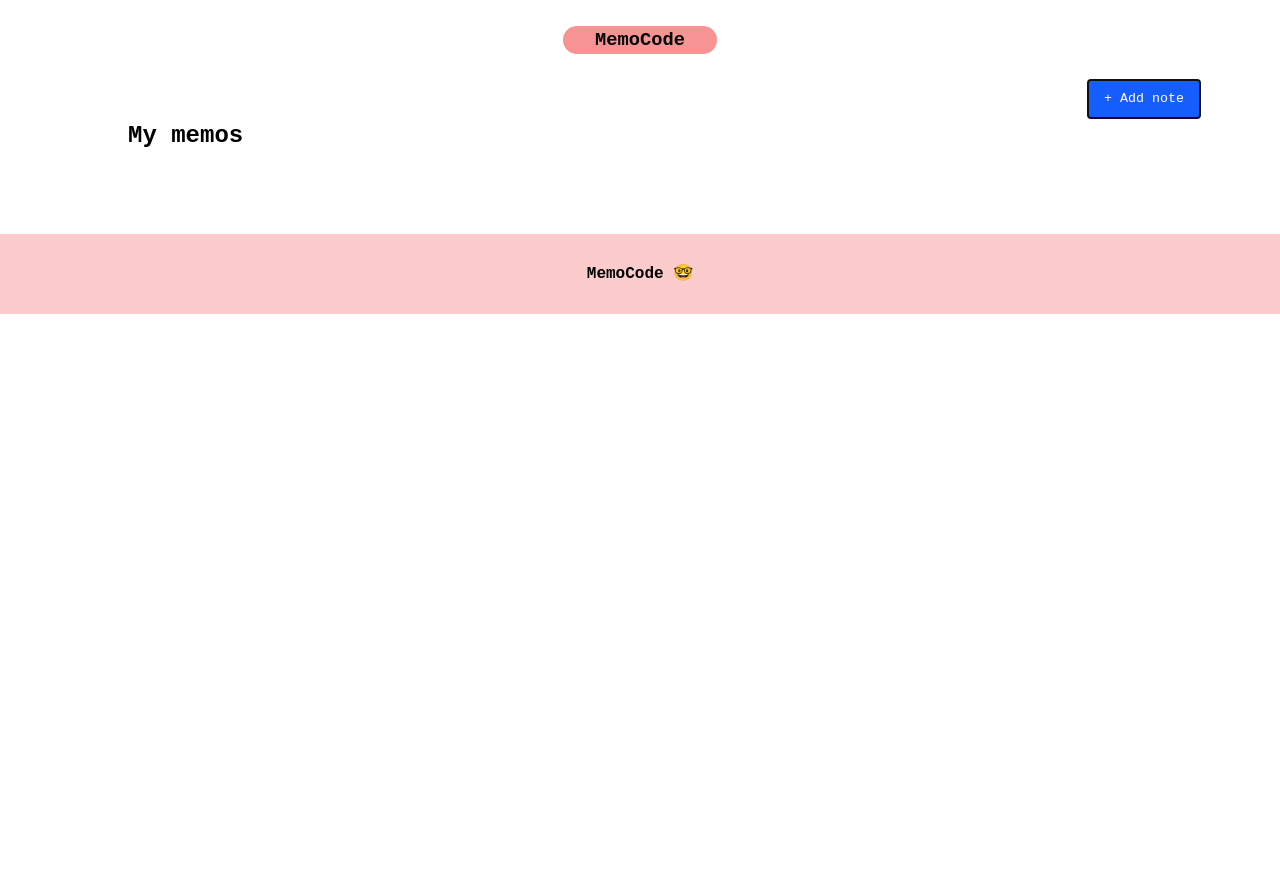
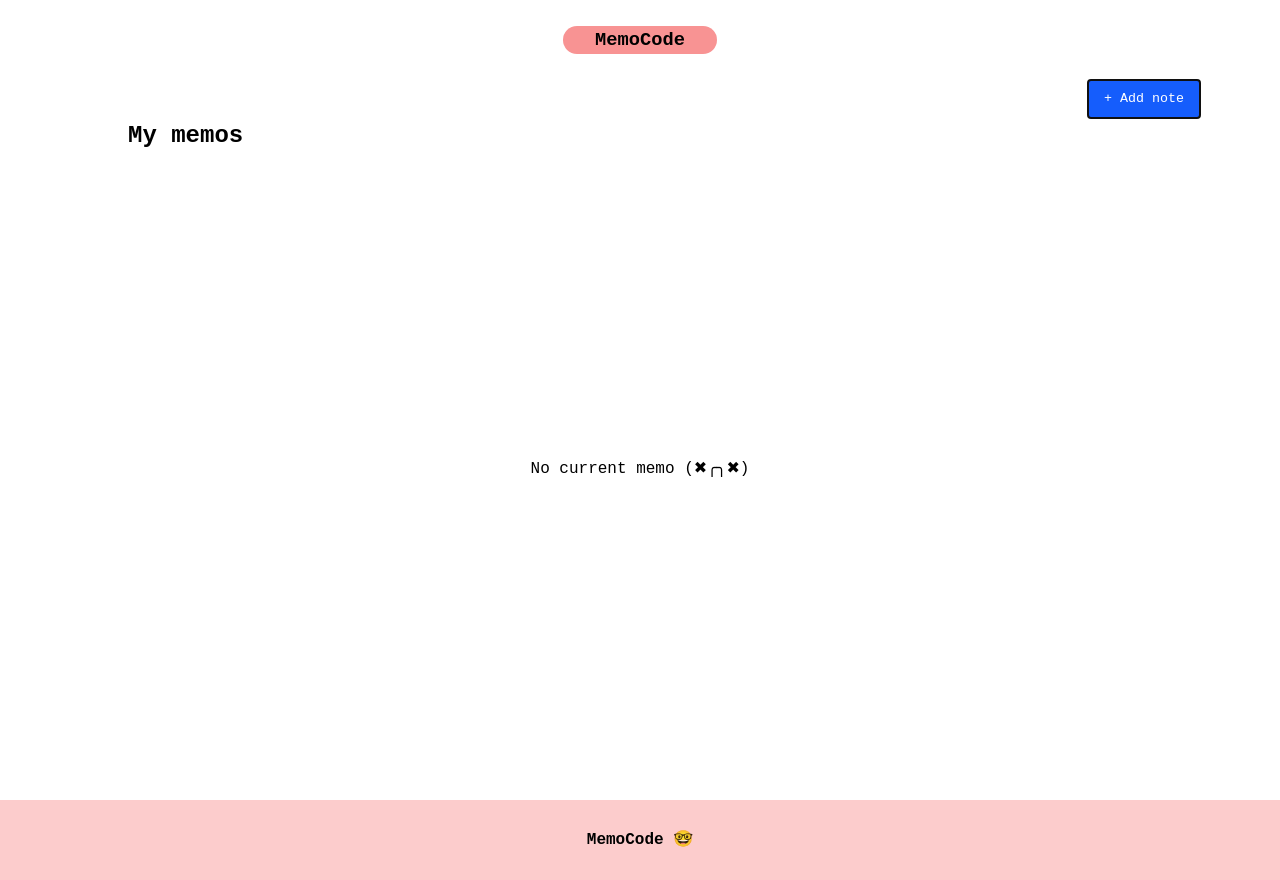
Before and after one commit to vickyfrosties/MemoCode, a React (Vite) app: page / in a window 1280 px wide. Before the commit the page ends 800 px from the top, so only its background shows below. Built offline with nearby package versions, Linux system fonts and the light colour scheme.

Commit message:
style: add SCSS style readjustements and add Footer component

```diff
--- a/src/App.jsx
+++ b/src/App.jsx
@@ -7,6 +7,7 @@ import AddNoteButton from "./containers/AddNote/AddNoteButton";
 import { nanoid } from "nanoid";
 import { Route, Routes } from "react-router";
 import { useNavigate } from "react-router";
+import Footer from "./components/Footer/Footer";
 
 function App() {
   const [formData, setFormData] = useState({
@@ -66,9 +67,7 @@ function App() {
         </Routes>
       </section>
 
-      <footer className="footer">
-        <p>MemoCode 🤓</p>
-      </footer>
+      <Footer />
     </>
   );
 }
--- a/src/App.scss
+++ b/src/App.scss
@@ -12,18 +12,12 @@ body,
   height: 100%;
   margin: 0;
   padding: 0;
+  position: relative;
 }
 
 .main-container {
-  flex: 1;
   padding-bottom: 3rem;
+  display: flex;
+  flex-direction: column;
+  min-height: 100vh;
 }
-
-.footer {
-  background-color: #fccccc;
-  height: 10%;
-  display: flex;
-  justify-content: center;
-  align-items: center;
-  font-weight: 600;
-}
--- /dev/null
+++ b/src/components/Footer/Footer.jsx
@@ -0,0 +1,13 @@
+import style from "./Footer.module.scss";
+
+const Footer = () => {
+  return (
+    <>
+      <footer className={style["footer"]}>
+        <p>MemoCode 🤓</p>
+      </footer>
+    </>
+  );
+};
+
+export default Footer;
--- /dev/null
+++ b/src/components/Footer/Footer.module.scss
@@ -0,0 +1,9 @@
+.footer {
+  background-color: #fccccc;
+  height: 10%;
+  display: flex;
+  justify-content: center;
+  align-items: center;
+  font-weight: 600;
+  width: 100%;
+}
--- a/src/components/NotesLayout/NotesLayout.jsx
+++ b/src/components/NotesLayout/NotesLayout.jsx
@@ -7,7 +7,13 @@ const NotesLayout = ({ newNote, onDeleteHandle }) => {
     <>
       <h2 className={style["notes-container-title"]}>My memos</h2>
       <section className={style["notes-container"]}>
-        <NotesCard newNote={newNote} onDeleteHandle={onDeleteHandle} />
+        {newNote.length > 0 ? (
+          <NotesCard newNote={newNote} onDeleteHandle={onDeleteHandle} />
+        ) : (
+          <div className={style["notes-container-void"]}>
+            <p>No current memo (✖╭╮✖)</p>
+          </div>
+        )}
       </section>
     </>
   );
--- a/src/components/NotesLayout/NotesLayout.module.scss
+++ b/src/components/NotesLayout/NotesLayout.module.scss
@@ -7,9 +7,18 @@
   display: grid;
   grid-template-columns: repeat(2, minmax(300px, 1fr));
   gap: 2rem;
+  flex: 1;
 
   &-title {
     width: 80%;
     margin: auto;
   }
+
+  &-void {
+    width: 100%;
+    grid-column: 1 /3;
+    display: flex;
+    justify-content: center;
+    align-items: center;
+  }
 }
```
